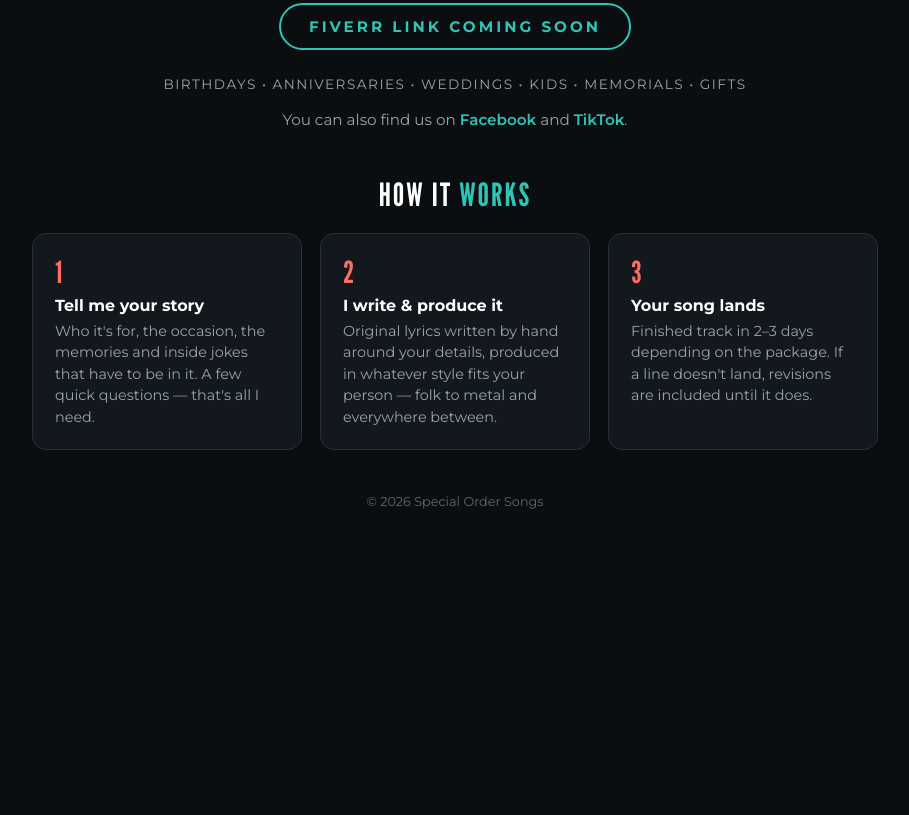
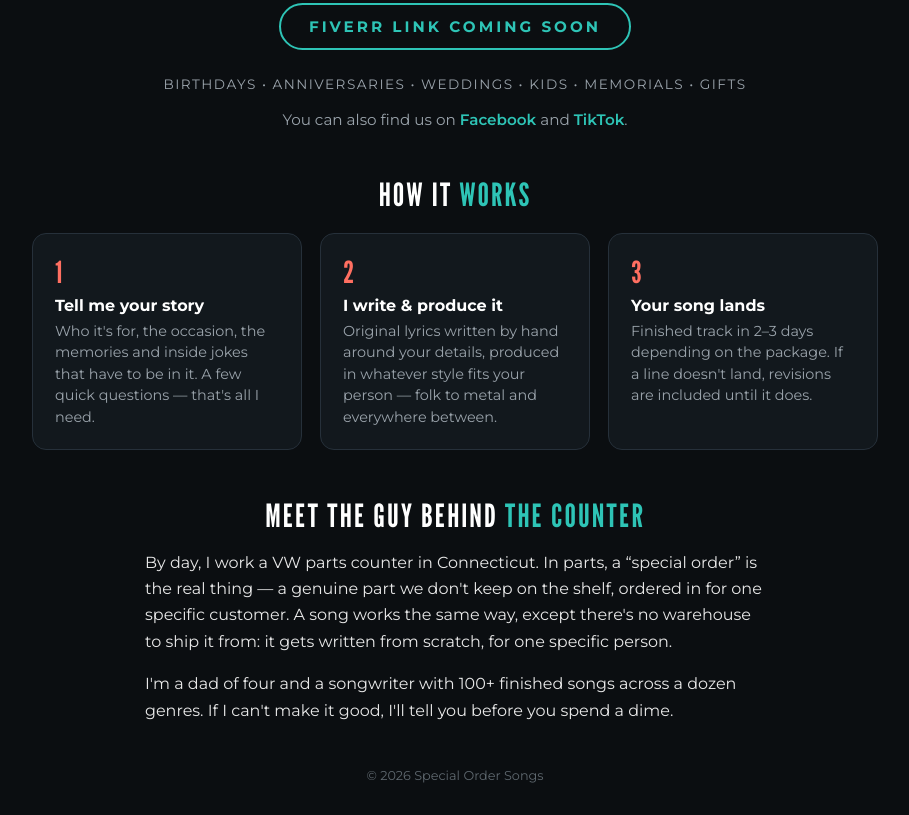
Before and after one commit to SpecialOrderSongs/SpecialOrderSongs.github.io, a plain HTML site: page index.html in a window 1280 px wide. Shown: the part 885-1700 px from the top of the page, without its empty margins (185-1094 px from the left). Before the commit the page ends 1426 px from the top, so only its background shows below. Drawn offline with nearby package versions, Linux system fonts and the light colour scheme.

Commit message:
Add files via upload

```diff
--- a/index.html
+++ b/index.html
@@ -107,6 +107,26 @@
     margin-bottom: 8px;
   }
   .jingle audio { width: min(320px, 80vw); }
+  .about {
+    margin-top: 46px;
+    max-width: 620px;
+    width: 100%;
+  }
+  .about h2 {
+    font-family: 'League Gothic', 'Arial Narrow', sans-serif;
+    font-size: 2rem;
+    letter-spacing: 2px;
+    text-transform: uppercase;
+    font-weight: 400;
+  }
+  .about h2 .teal { color: #2EC4B6; }
+  .about p {
+    margin-top: 16px;
+    font-size: 1rem;
+    line-height: 1.65;
+    color: #E8E8E8;
+    text-align: left;
+  }
   .how {
     margin-top: 46px;
     max-width: 900px;
@@ -208,6 +228,11 @@
       </div>
     </div>
   </div>
+  <div class="about">
+    <h2>Meet the Guy Behind <span class="teal">the Counter</span></h2>
+    <p>By day, I work a VW parts counter in Connecticut. In parts, a &ldquo;special order&rdquo; is the real thing — a genuine part we don't keep on the shelf, ordered in for one specific customer. A song works the same way, except there's no warehouse to ship it from: it gets written from scratch, for one specific person.</p>
+    <p>I'm a dad of four and a songwriter with 100+ finished songs across a dozen genres. If I can't make it good, I'll tell you before you spend a dime.</p>
+  </div>
   <footer>&copy; 2026 Special Order Songs</footer>
 </body>
 </html>
```
